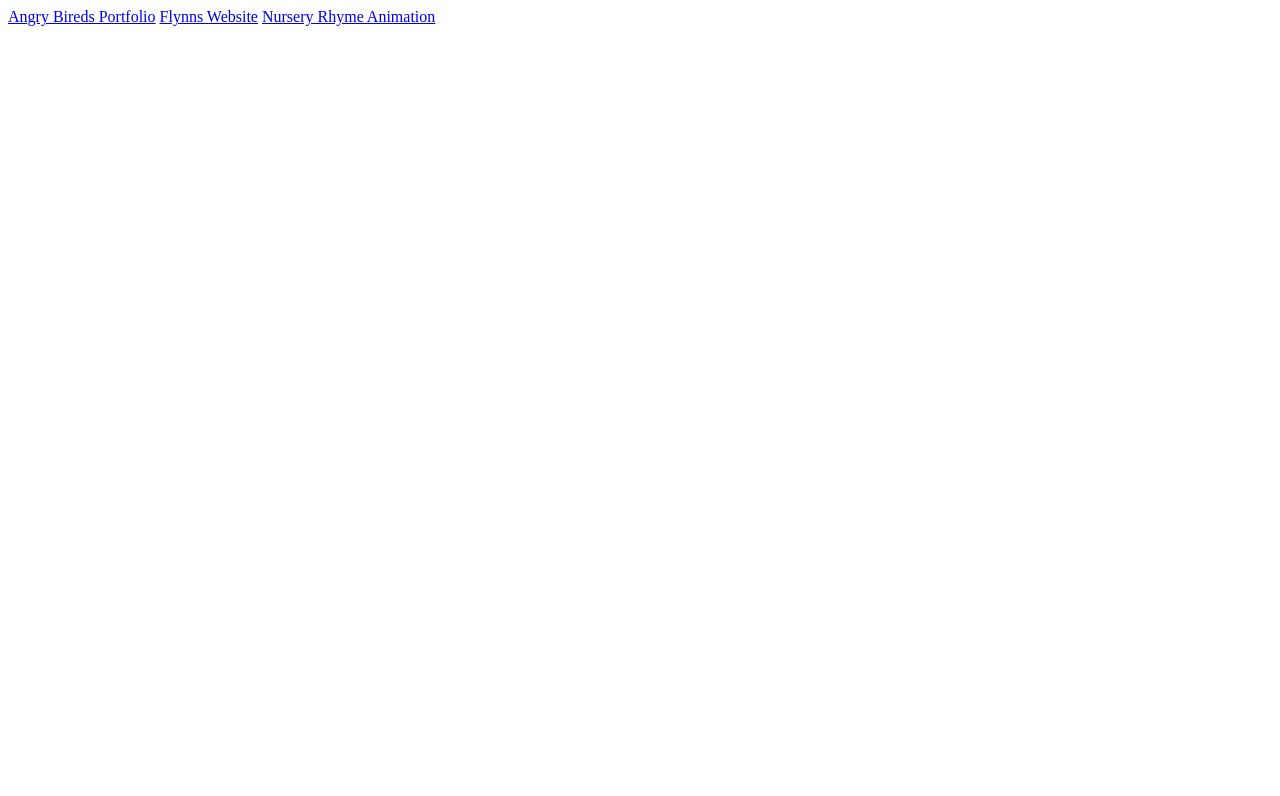
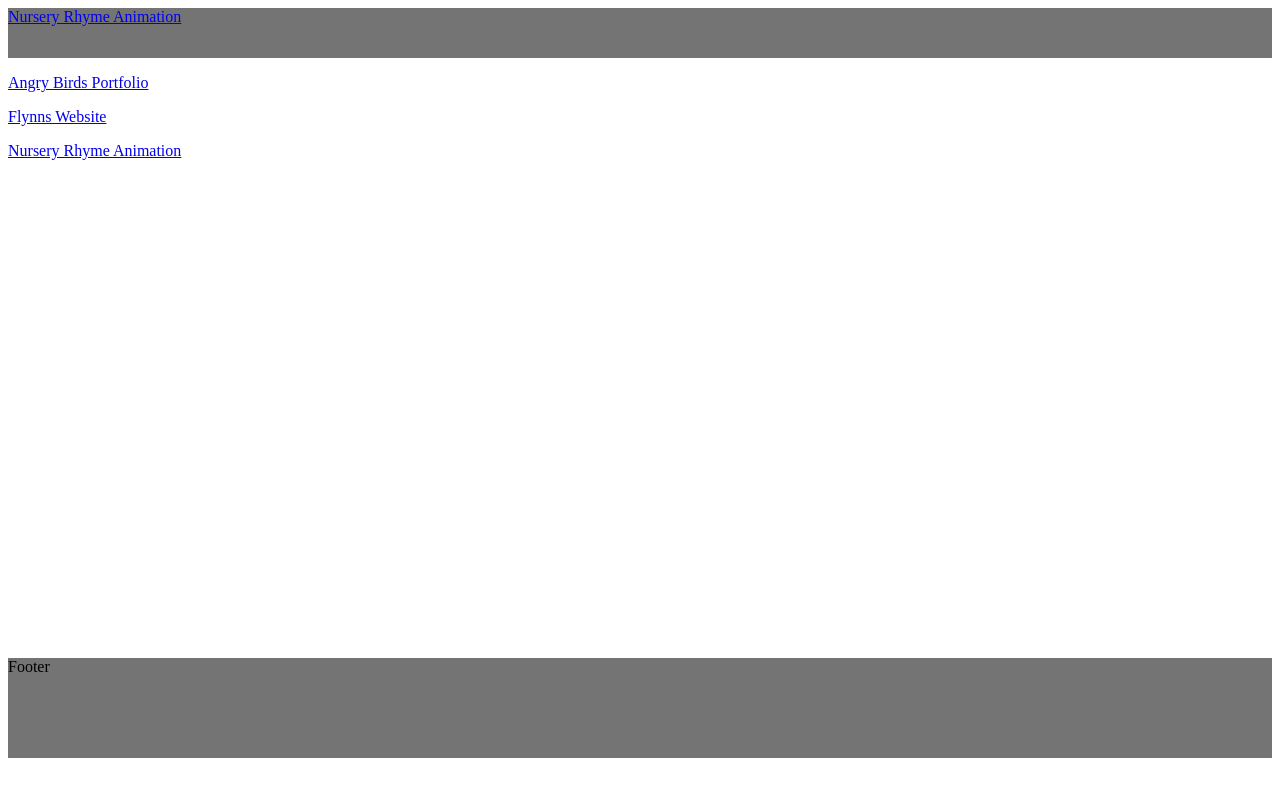
Before and after one commit to iMilko/iMilko.github.io, a plain HTML site: page index.html in a window 1280 px wide. Drawn offline with Linux system fonts and the light colour scheme.

Commit message:
Add files via upload

```diff
--- a/index.html
+++ b/index.html
@@ -3,11 +3,58 @@
 <head>
 <meta charset="utf-8">
 <title>Portfolio</title>
+<style type="text/css">
+#Container {
+	width: auto;
+	margin-right: auto;
+	margin-left: auto;
+	border-width: 0px;
+	border-style: solid;
+	height: 650px;
+}
+#Header {
+	height: 50px;
+	margin-right: auto;
+	margin-left: auto;
+	border-width: 0px;
+	border-style: solid;
+	background-color: #747474;
+}
+#Footer {
+	height: 100px;
+	width: auto;
+	margin-right: auto;
+	margin-left: auto;
+	border-width: 0px;
+	border-style: solid;
+	background-color: #747474;
+}
+#Left {
+	float: left;
+	height: 150px;
+	width: 400px;
+	border-width: 0px;
+	border-style: solid;
+}
+</style>
 </head>
 
 <body>
-<a href="/gamecharacter/8bitAvatar-FaisalHabib.pdf">Angry Bireds Portfolio</a>
-<a href="/webiste/">Flynns Website</a>
-<a href="/animation/">Nursery Rhyme Animation</a>
+<div id="Container">
+<div id="Header">  <a href="/animation/">Nursery Rhyme Animation </a> </div>
+  <div id="Left">
+    <p><a href="/gamecharacter/8bitAvatar-FaisalHabib.pdf">Angry Birds Portfolio</a>      </p>
+    <p><a href="/webiste/">Flynns Website</a>      </p>
+    <p><a href="/animation/">Nursery Rhyme Animation </a></p>
+  </div>
+  <p>&nbsp;</p>
+  <p>&nbsp;</p>
+  <p>&nbsp;</p>
+  <p>&nbsp;</p>
+  <p>&nbsp;</p>
+  <p>&nbsp;</p>
+
+</div>
+<div id="Footer">Footer</div>
 </body>
 </html>
```
